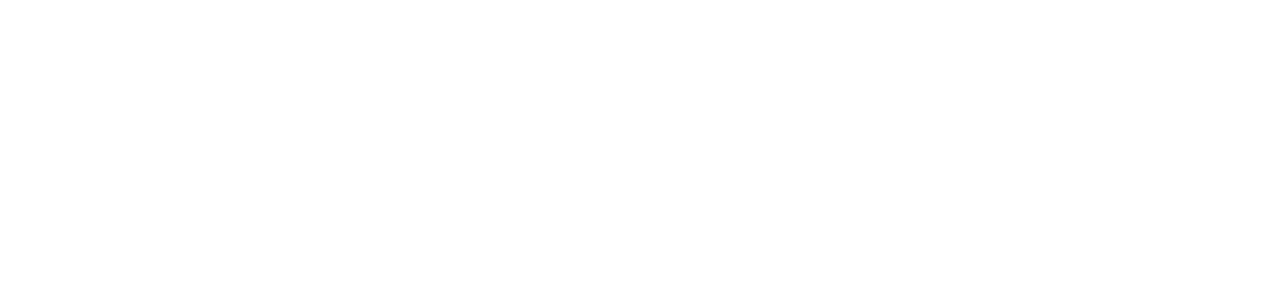
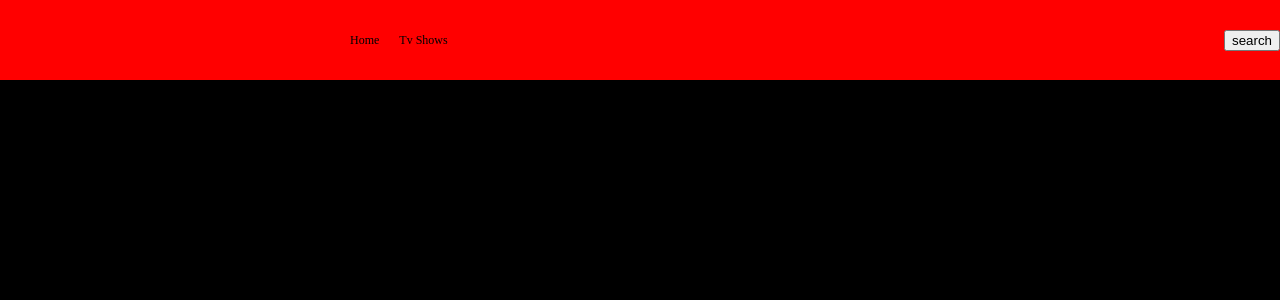
Before and after one commit to wonyj0228/netflix-clone, a React (Create React App) app: page / in a window 1280 px wide. Shown: the top 300 px of the page. Built offline with nearby package versions, Linux system fonts and the light colour scheme.

Commit message:
react router dom 경로설정

```diff
--- a/src/App.tsx
+++ b/src/App.tsx
@@ -1,7 +1,14 @@
-import React from 'react';
+import React from "react";
+import Header from "./components/Header";
+import { Outlet } from "react-router-dom";
 
 function App() {
-  return null
+  return (
+    <>
+      <Header />
+      <Outlet />
+    </>
+  );
 }
 
 export default App;
--- /dev/null
+++ b/src/Routes/Home.tsx
@@ -0,0 +1,5 @@
+function Home() {
+  return <div style={{ backgroundColor: "black", height: "200vh" }}></div>;
+}
+
+export default Home;
--- /dev/null
+++ b/src/Routes/Search.tsx
@@ -0,0 +1,5 @@
+function Search() {
+    return null
+}
+
+export default Search
--- /dev/null
+++ b/src/Routes/Tv.tsx
@@ -0,0 +1,5 @@
+function Tv() {
+    return null
+}
+
+export default Tv
--- /dev/null
+++ b/src/components/Header.tsx
@@ -0,0 +1,49 @@
+import styled from "styled-components";
+
+const Nav = styled.nav`
+  width: 100%;
+  height: 80px;
+  display: flex;
+  justify-content: space-between;
+  align-items: center;
+  position: fixed;
+  top: 0;
+  background-color: red;
+  font-size: 12px;
+`;
+
+const Col = styled.div`
+  display: flex;
+  align-items: center;
+`;
+
+const Logo = styled.svg`
+  margin-right: 50px;
+`;
+
+const Items = styled.ul`
+  display: flex;
+  align-items: center;
+`;
+const Item = styled.li`
+  margin-right: 20px;
+`;
+
+function Header() {
+  return (
+    <Nav>
+      <Col>
+        <Logo />
+        <Items>
+          <Item>Home</Item>
+          <Item>Tv Shows</Item>
+        </Items>
+      </Col>
+      <Col>
+        <button>search</button>
+      </Col>
+    </Nav>
+  );
+}
+
+export default Header;
--- a/src/index.tsx
+++ b/src/index.tsx
@@ -1,12 +1,83 @@
-import React from 'react';
-import ReactDOM from 'react-dom/client';
-import App from './App';
+import React from "react";
+import ReactDOM from "react-dom/client";
+import App from "./App";
+import { RecoilRoot } from "recoil";
+import { ThemeProvider, createGlobalStyle } from "styled-components";
+import { theme } from "./theme";
+import { RouterProvider, createBrowserRouter } from "react-router-dom";
+import Home from "./Routes/Home";
+import Tv from "./Routes/Tv";
+import Search from "./Routes/Search";
+
+const GlobalStyle = createGlobalStyle`
+  html, body, div, span, applet, object, iframe,
+h1, h2, h3, h4, h5, h6, p, blockquote, pre,
+a, abbr, acronym, address, big, cite, code,
+del, dfn, em, img, ins, kbd, q, s, samp,
+small, strike, strong, sub, sup, tt, var,
+b, u, i, center,
+dl, dt, dd, ol, ul, li,
+fieldset, form, label, legend,
+table, caption, tbody, tfoot, thead, tr, th, td,
+article, aside, canvas, details, embed,
+figure, figcaption, footer, header, hgroup,
+menu, nav, output, ruby, section, summary,
+time, mark, audio, video {
+	margin: 0;
+	padding: 0;
+	border: 0;
+	font-size: 100%;
+	font: inherit;
+	vertical-align: baseline;
+}
+/* HTML5 display-role reset for older browsers */
+article, aside, details, figcaption, figure,
+footer, header, hgroup, menu, nav, section {
+	display: block;
+}
+body {
+	line-height: 1;
+}
+ol, ul {
+	list-style: none;
+}
+blockquote, q {
+	quotes: none;
+}
+blockquote:before, blockquote:after,
+q:before, q:after {
+	content: '';
+	content: none;
+}
+table {
+	border-collapse: collapse;
+	border-spacing: 0;
+}
+`;
 
 const root = ReactDOM.createRoot(
-  document.getElementById('root') as HTMLElement
+  document.getElementById("root") as HTMLElement
 );
+
+const Router = createBrowserRouter([
+  {
+    path: "/",
+    element: <App />,
+    children: [
+      { index: true, path: "/", element: <Home /> },
+      { path: "/tv", element: <Tv /> },
+      { path: "/search", element: <Search /> },
+    ],
+  },
+]);
+
 root.render(
   // <React.StrictMode>
-    <App />
+  <RecoilRoot>
+    <ThemeProvider theme={theme}>
+      <GlobalStyle />
+      <RouterProvider router={Router} />
+    </ThemeProvider>
+  </RecoilRoot>
   // </React.StrictMode>
 );
--- /dev/null
+++ b/src/theme.ts
@@ -0,0 +1,14 @@
+import {DefaultTheme} from 'styled-components';
+
+export const theme : DefaultTheme = {
+    red: "#E51013",
+    black: {
+        veryDark: "#141414",
+        darker: "#181818",
+        lighter: "#2F2F2F",
+    },
+        white: {
+        lighter: "#fff",
+        darker: "#e5e5e5",
+    },
+}
```
Also changed, not shown: src/styled.d.ts (added, +16 -0 lines).
